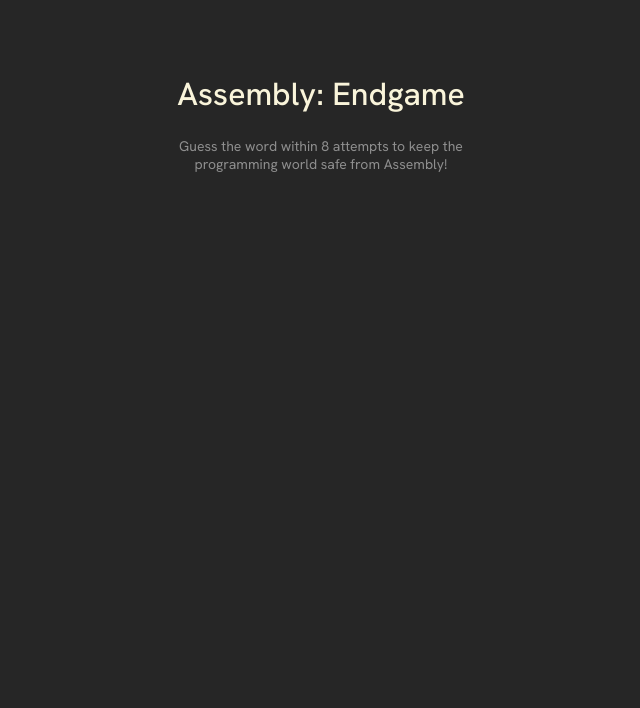
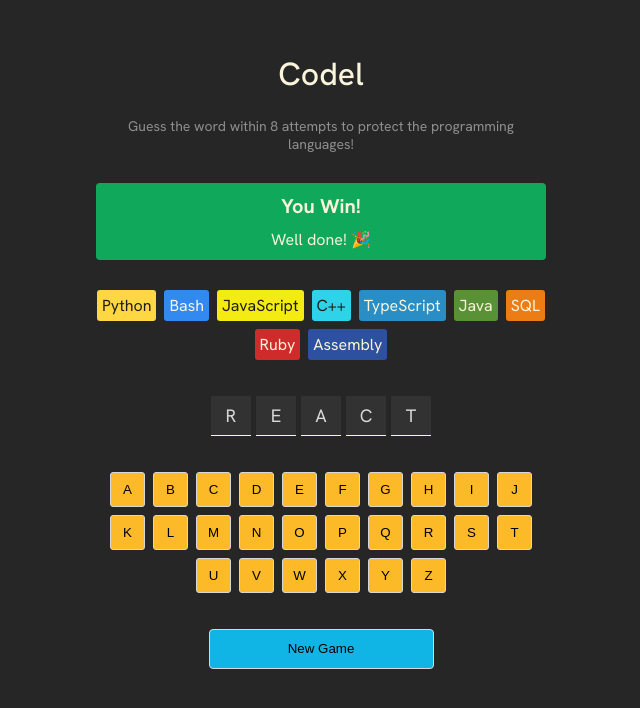
Before and after one commit to MannShah720/Assemble, a React (Vite) app: page / in a window 1280 px wide. Shown: the top 708 px of the page, without its empty margins (319-959 px from the left). Built offline with nearby package versions, Linux system fonts and the light colour scheme.

Commit message:
added game status, language chips, word section, alphabet keyboard buttons & new game button

```diff
--- a/index.html
+++ b/index.html
@@ -5,7 +5,7 @@
     <link rel="icon" type="image/svg+xml" href="./src/assets/logo.svg" />
     <meta name="viewport" content="width=device-width, initial-scale=1.0" />
     <link href="https://fonts.googleapis.com/css2?family=Hanken+Grotesk:ital,wght@0,100..900;1,100..900&display=swap" rel="stylesheet">
-    <title>Codle</title>
+    <title>Codel</title>
   </head>
   <body>
     <div id="root"></div>
--- a/src/App.jsx
+++ b/src/App.jsx
@@ -1,15 +1,65 @@
 import { useState } from 'react'
 import './App.css'
+import { languages } from "./languages.js"
 
 function App() {
+
+  const [currentWord, setCurrentWord] = useState("react")
+
+  // Keyboard
+  const alphabet = "abcdefghijklmnopqrstuvwxyz"
+  const keyboardElements = alphabet.split("").map(letter => {
+    return (
+      <button key={letter}>{letter.toUpperCase()}</button>
+    )
+  })
+
+  const wordElements = currentWord.split("").map((letter, index) => {
+    return (
+      <span key={index}>{letter.toUpperCase()}</span>
+    )
+  })
+
+  const langElements = languages.map(lang => {
+    const styles = {
+      backgroundColor: lang.backgroundColor,
+      color: lang.color
+    }
+
+    return (
+      <span
+      key={lang.name}
+      className="chip"
+      style={styles}>{lang.name}</span>
+    )
+  })
 
   return (
     <main>
       <header>
-          <h1>Assembly: Endgame</h1>
-          <p>Guess the word within 8 attempts to keep the
-          programming world safe from Assembly!</p>
+          <h1>Codel</h1>
+          <p>Guess the word within 8 attempts to protect the
+          programming languages!</p>
       </header>
+
+      <section className="game-status">
+        <h2>You Win!</h2>
+        <p>Well done! 🎉</p>
+      </section>
+
+      <section className="language-chips">
+        {langElements}
+      </section>
+
+      <section className="word">
+        {wordElements}
+      </section>
+
+      <section className="keyboard">
+        {keyboardElements}
+      </section>
+
+      <button className="new-game">New Game</button>
     </main>
   )
 }
--- a/src/index.css
+++ b/src/index.css
@@ -7,7 +7,7 @@ body {
     font-family: "Hanken Grotesk", Arial, sans-serif;
     background-color: #262626;
     color: #D9D9D9;
-    padding: 20px;
+    padding: 0;
     height: 100vh;
     display: flex;
     justify-content: center;
@@ -25,6 +25,88 @@ header > h1 {
 
 header > p {
     font-size: 0.875rem;
-    max-width: 350px;
+    max-width: 450px;
     color: #8E8E8E
 }
+
+section.game-status {
+    background-color: #10A95B;
+    display: flex;
+    flex-direction: column;
+    align-items: center;
+    color: #F9F4DA;
+    border-radius: 4px;
+    margin-block: 30px;
+    padding: 5px 0;
+}
+
+section.game-status > p {
+    margin: 5px;
+}
+
+section.game-status > h2 {
+    font-size: 1.25rem;
+    margin: 5px
+}
+
+section.language-chips {
+    display: flex;
+    flex-wrap: wrap;
+    gap: 8px;
+    justify-content: center;
+    max-width: 450px;
+    margin-bottom: 36px;
+}
+
+span.chip {
+    padding: 5px;
+    border-radius: 3px;
+}
+
+section.word {
+    display: flex;
+    justify-content: center;
+    gap: 5px;
+    margin-bottom: 36px;
+}
+
+section.word > span {
+    height: 40px;
+    width: 40px;
+    background-color: #323232;
+    display: flex;
+    justify-content: center;
+    align-items: center;
+    font-size: 1.125rem;
+    border-bottom: 1px solid #F9F4DA;
+}
+
+section.keyboard {
+    display: flex;
+    flex-wrap: wrap;
+    gap: 8px;
+    justify-content: center;
+    max-width: 450px;
+    margin-bottom: 36px;
+}
+
+section.keyboard > button {
+    height: 35px;
+    width: 35px;
+    background-color: #FCBA29;
+    border: 1px solid #D7D7D7;
+    border-radius: 3px;
+    cursor: pointer;
+}
+
+button.new-game {
+    background-color: #11B5E5;
+    border: 1px solid #D7D7D7;
+    border-radius: 4px;
+    width: 225px;
+    height: 40px;
+    padding: 6px 12px;
+    display: block;
+    margin-inline: auto;
+    cursor: pointer;
+}
--- /dev/null
+++ b/src/languages.js
@@ -0,0 +1,47 @@
+export const languages = [
+    {
+        name: "Python",
+        backgroundColor: "#FFD742",
+        color: "#1E1E1E",
+    },
+    {
+        name: "Bash",
+        backgroundColor: "#328AF1",
+        color: "#F9F4DA",
+    },
+    {
+        name: "JavaScript",
+        backgroundColor: "#F4EB13",
+        color: "#1E1E1E",
+    },
+    {
+        name: "C++",
+        backgroundColor: "#2ED3E9",
+        color: "#1E1E1E",
+    },
+    {
+        name: "TypeScript",
+        backgroundColor: "#298EC6",
+        color: "#F9F4DA",
+    },
+    {
+        name: "Java",
+        backgroundColor: "#599137",
+        color: "#F9F4DA",
+    },
+    {
+        name: "SQL",
+        backgroundColor: "#ec7d15ff",
+        color: "#F9F4DA",
+    },
+    {
+        name: "Ruby",
+        backgroundColor: "#D02B2B",
+        color: "#F9F4DA",
+    },
+    {
+        name: "Assembly",
+        backgroundColor: "#2D519F",
+        color: "#F9F4DA",
+    },
+]
```
